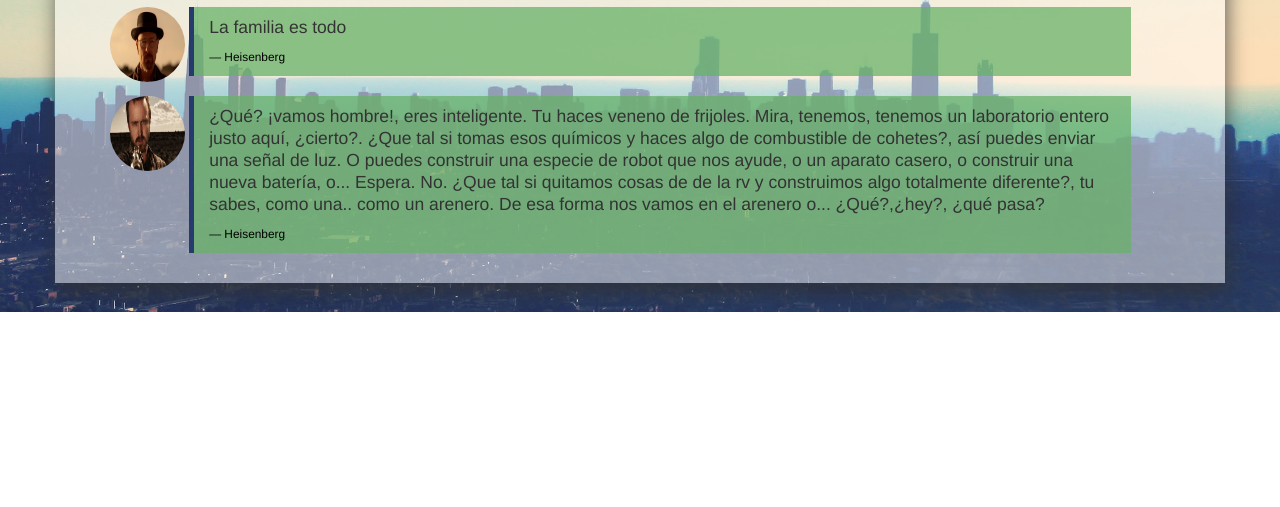
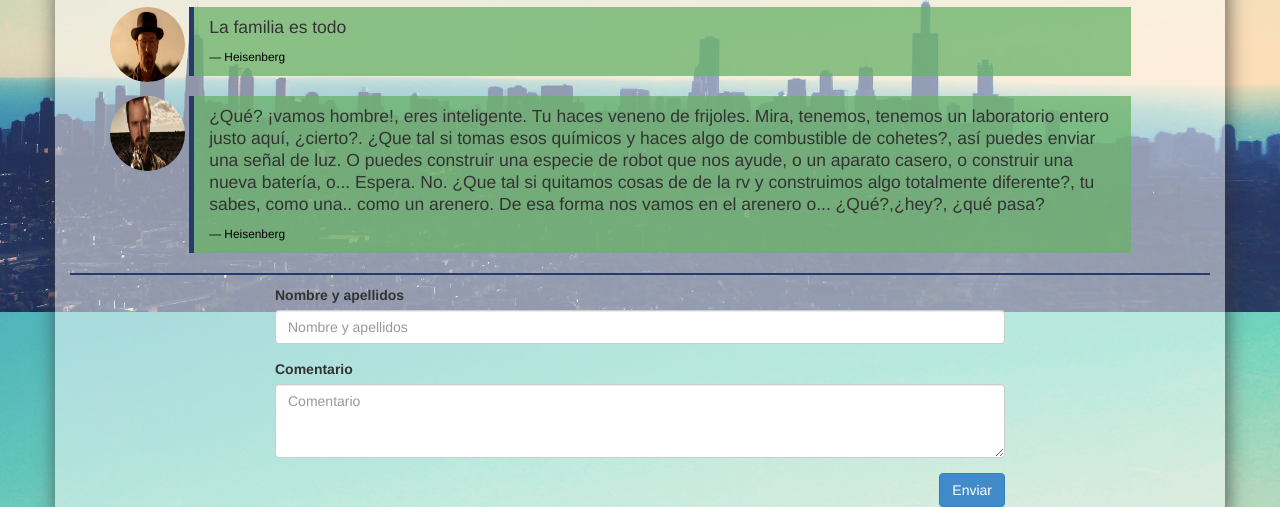
Before and after one commit to vegaro/interfaces-final, a plain HTML site: page cine.html in a window 1280 px wide. Shown: the part 488-995 px from the top of the page. Before the commit the page ends 800 px from the top, so only its background shows below. Drawn offline with nearby package versions, Linux system fonts and the light colour scheme.

Commit message:
Anhade comentarios

```diff
--- a/cine.html
+++ b/cine.html
@@ -35,7 +35,7 @@
         <div id="comentarios" class="row">
             <div class="col-md-12">
                 <h2>Comentarios</h2>
-                <ul>
+                <ul id="comentarios_lista">
                     <li class="row">
                         <figure class="col-md-1">
                             <img src="images/avatares/heisenberg.jpeg" title="Heisenberg" alt="Heisenberg" class="img-circle"/>
@@ -55,6 +55,17 @@
                         </blockquote>
                     </li>
                 </ul>
+                <form role="form" class="row col-md-8 col-md-offset-2">
+                  <div class="form-group">
+                    <label for="nombreForm">Nombre y apellidos</label>
+                    <input type="text" class="form-control" id="nombreForm" placeholder="Nombre y apellidos">
+                  </div>
+                  <div class="form-group">
+                    <label for="comentarioForm">Comentario</label>
+                    <textarea type="password" class="form-control" id="comentarioForm" placeholder="Comentario" rows="3"></textarea>
+                  </div>
+                  <button type="submit" class="btn btn-primary">Enviar</button>
+                </form>
             </div>
         </div>
     </div>
--- a/css/cine.css
+++ b/css/cine.css
@@ -36,3 +36,11 @@
 #comentarios li blockquote small {
     color: black;
 }
+
+#comentarios form button{
+    float: right;
+}
+
+#comentarios_lista {
+    border-bottom: 2px solid #273A6D;
+}
```
